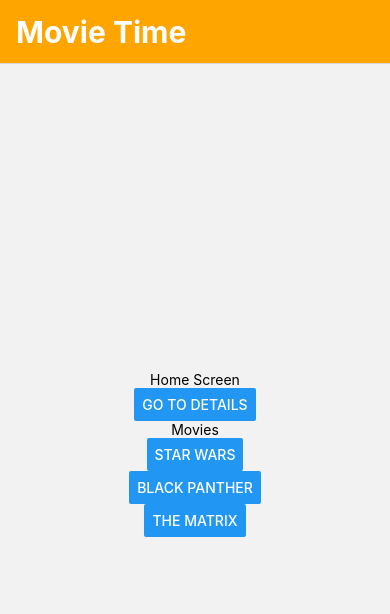
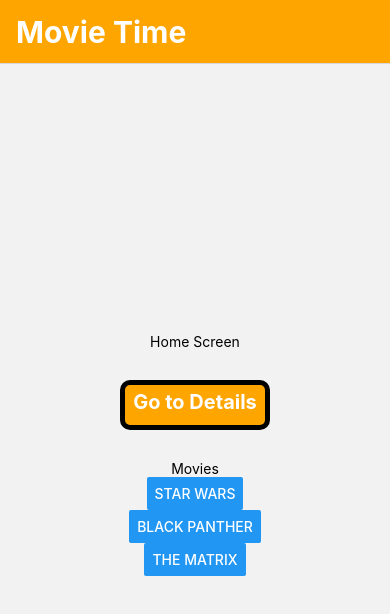
Before and after one commit to Med-Elamine/App-Time-Navigation, a React Native app: screen /Home in a window 390 px wide. Shown: the top 614 px of the page. Built offline with nearby package versions, Linux system fonts and the light colour scheme.

Commit message:
use the Touchable API

```diff
--- a/src/screens/HomeScreen.js
+++ b/src/screens/HomeScreen.js
@@ -1,14 +1,16 @@
 import React from 'react';
-import { Button, View, Text, StyleSheet } from 'react-native';
+import { Button, View, Text, StyleSheet,TouchableOpacity } from 'react-native';
 
 const HomeScreen = ({navigation, route}) => {
   console.log(route);
     return (
       <View style={styles.mainView}>
         <Text>Home Screen</Text>
-          <Button
-            title="Go to Details"
-            onPress={() => {navigation.navigate("Details",{from: "Home",screenNumber: 1})}}/>
+          <TouchableOpacity
+            style={styles.touchableView}
+            onPress={() => {navigation.navigate("Details",{from: "Home",screenNumber: 1})}}>
+              <Text style={styles.touchableText}>Go to Details</Text>
+            </TouchableOpacity>
             <Text>Movies</Text>
             <Button
           title="Star Wars"
@@ -43,6 +45,23 @@
       flex: 1,
       alignItems: "center",
       justifyContent: "center",
+    },
+    touchableView: {
+      marginTop: 30,
+      marginBottom: 30,
+      width: 150,
+      height: 50,
+      alignItems: 'center',
+      backgroundColor: 'orange',
+      borderWidth: 5,
+      borderRadius: 10,
+    },
+    touchableText: {
+      textAlign: 'center',
+      padding: 5,
+      fontSize: 20,
+      fontWeight: 'bold',
+      color: 'white'
     }
   });
 
```
